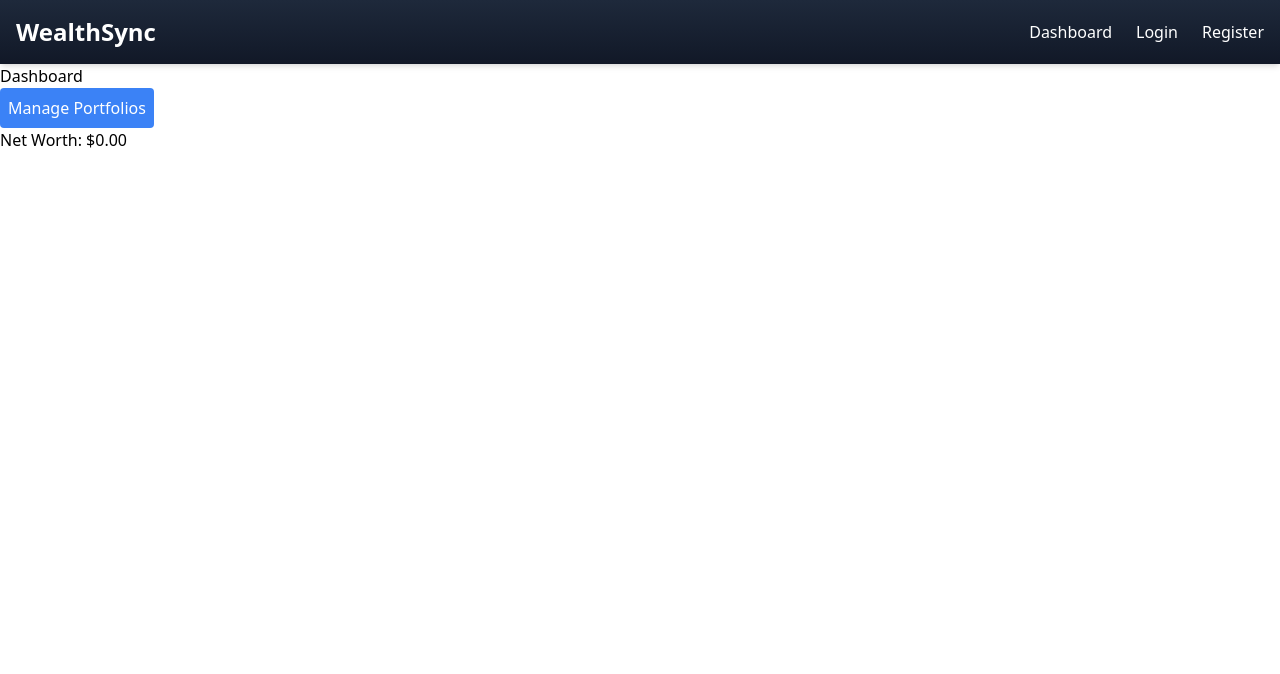
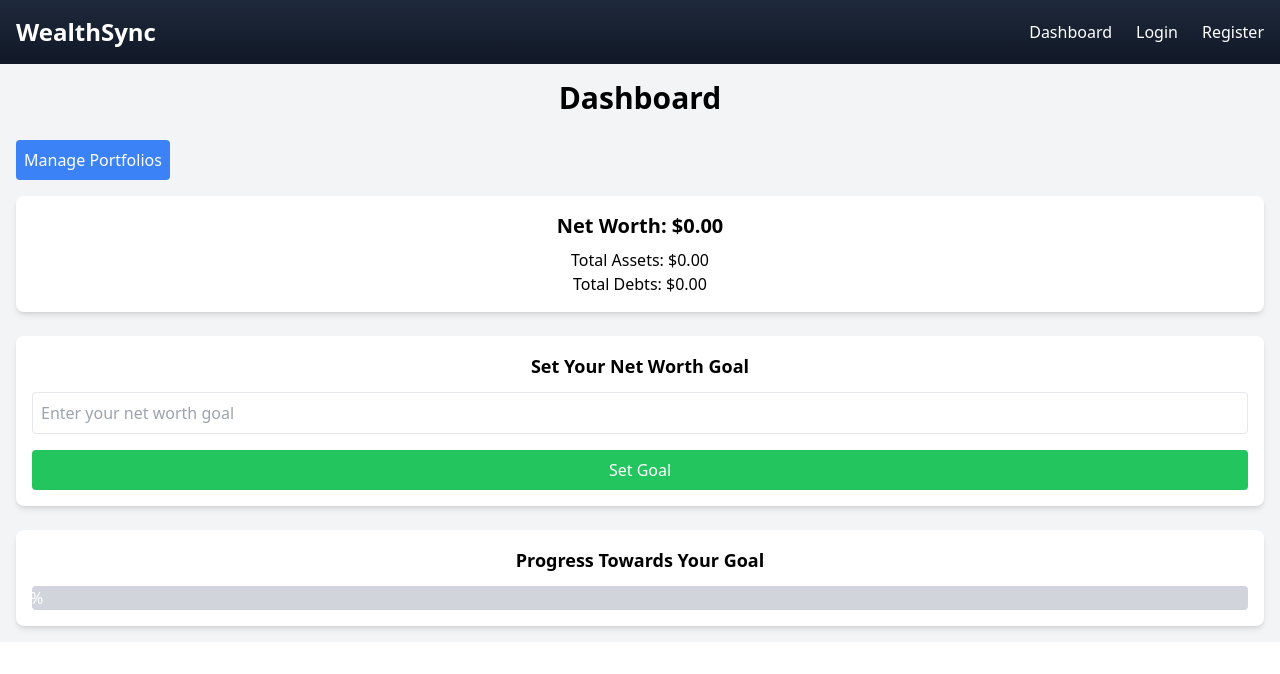
Before and after one commit to Ishyrich88/Capstone, a React (Vite) app in the folder frontend/: page /dashboard in a window 1280 px wide. Shown: the top 674 px of the page. Built offline with nearby package versions, Linux system fonts and the light colour scheme.

Commit message:
functional Dashboard

```diff
--- a/frontend/src/components/Dashboard.jsx
+++ b/frontend/src/components/Dashboard.jsx
@@ -1,54 +1,148 @@
 // src/components/Dashboard.jsx
 
 import React, { useState, useEffect } from 'react';
-import axios from 'axios'; // Add axios for making API calls
+import axios from 'axios';
 import { useNavigate } from 'react-router-dom';
+import { fetchAssets } from '../services/assetService';
+import { fetchDebts } from '../services/debtService';
+import { getUserId } from '../services/utils'; // Import getUserId utility function
 
 const Dashboard = () => {
     const [netWorth, setNetWorth] = useState(0);
+    const [totalAssets, setTotalAssets] = useState(0);
+    const [totalDebts, setTotalDebts] = useState(0);
+    const [goal, setGoal] = useState(0);
+    const [progress, setProgress] = useState(0);
+    const [userId, setUserId] = useState(null); // State for userId
+
     const navigate = useNavigate();
 
-    // Retrieve user data from localStorage
-    const user = JSON.parse(localStorage.getItem('user'));
-    const token = localStorage.getItem('token');
+    // Fetch User ID
+    const fetchUserId = async () => {
+        const storedUserId = getUserId(); // Check if userId is stored in localStorage
+        if (storedUserId) {
+            setUserId(storedUserId);
+            console.log(`User ID retrieved from localStorage: ${storedUserId}`);
+        } else {
+            try {
+                const jwtToken = localStorage.getItem('token');
+                if (!jwtToken) {
+                    console.error('JWT token not found in local storage');
+                    return;
+                }
+
+                // Fetch user information from the backend
+                const response = await axios.get('http://localhost:8080/auth/userinfo', {
+                    headers: { Authorization: `Bearer ${jwtToken}` },
+                });
+                setUserId(response.data.id);
+                console.log('User ID fetched from API:', response.data.id);
+            } catch (error) {
+                console.error('Error fetching user information:', error);
+            }
+        }
+    };
 
     useEffect(() => {
-        // Fetch net worth based on user ID
-        const fetchNetWorth = async () => {
-            if (!user || !user.id) {
-                console.error('User ID not found.');
-                return;
+        fetchUserId();
+    }, []);
+
+    useEffect(() => {
+        if (userId) {
+            // Fetch assets and debts and calculate net worth
+            fetchUserData(userId);
+        } else {
+            console.error('User ID not found. Data fetching will not be performed.');
+        }
+    }, [userId]);
+
+    // Fetch assets and debts data for the user
+    const fetchUserData = async (userId) => {
+        try {
+            const assets = await fetchAssets(userId);
+            const debts = await fetchDebts(userId);
+
+            // Calculate total assets and total debts
+            const totalAssetsValue = assets.reduce((sum, asset) => sum + asset.value, 0);
+            const totalDebtsValue = debts.reduce((sum, debt) => sum + debt.amount, 0);
+
+            // Calculate net worth
+            const calculatedNetWorth = totalAssetsValue - totalDebtsValue;
+
+            setTotalAssets(totalAssetsValue);
+            setTotalDebts(totalDebtsValue);
+            setNetWorth(calculatedNetWorth);
+
+            // Calculate progress towards goal
+            if (goal > 0) {
+                const progressPercentage = ((calculatedNetWorth / goal) * 100).toFixed(2);
+                setProgress(Math.min(progressPercentage, 100)); // Limit progress to 100%
             }
+        } catch (error) {
+            console.error('Error fetching user data:', error);
+        }
+    };
 
-            try {
-                const response = await axios.get(`http://localhost:8080/api/networth/${user.id}`, {
-                    headers: {
-                        Authorization: `Bearer ${token}`,
-                    },
-                });
-
-                // Assuming the response has the net worth value in a field named `netWorth`
-                setNetWorth(response.data.netWorth);
-            } catch (error) {
-                console.error('Error fetching net worth:', error);
-            }
-        };
-
-        fetchNetWorth();
-    }, [user, token]);
+    // Handle setting a new goal
+    const handleSetGoal = (e) => {
+        e.preventDefault();
+        if (goal > 0) {
+            const progressPercentage = ((netWorth / goal) * 100).toFixed(2);
+            setProgress(Math.min(progressPercentage, 100)); // Limit progress to 100%
+        }
+    };
 
     const handlePortfolioNavigation = () => {
-        navigate('/portfolioManagement'); // Redirect to the Portfolio Management page
+        navigate('/portfolioManagement');
     };
 
     return (
-        <div className="dashboard">
-            <h1>Dashboard</h1>
-            <button onClick={handlePortfolioNavigation} className="bg-blue-500 text-white p-2 rounded">
+        <div className="dashboard container mx-auto p-4 bg-gray-100">
+            <h1 className="text-3xl font-bold mb-6 text-center">Dashboard</h1>
+            <button onClick={handlePortfolioNavigation} className="bg-blue-500 text-white p-2 rounded mb-4">
                 Manage Portfolios
             </button>
-            <div className="net-worth-display">
-                <h2>Net Worth: ${netWorth.toFixed(2)}</h2>
+
+            {/* Net Worth Display */}
+            <div className="net-worth-display mb-6 p-4 bg-white rounded-lg shadow-md text-center">
+                <h2 className="text-xl font-semibold mb-2">Net Worth: ${netWorth.toFixed(2)}</h2>
+                <p>Total Assets: ${totalAssets.toFixed(2)}</p>
+                <p>Total Debts: ${totalDebts.toFixed(2)}</p>
+            </div>
+
+            {/* Set Net Worth Goal */}
+            <div className="set-goal mb-6 p-4 bg-white rounded-lg shadow-md text-center">
+                <h3 className="text-lg font-semibold mb-3">Set Your Net Worth Goal</h3>
+                <form onSubmit={handleSetGoal}>
+                    <input
+                        type="number"
+                        placeholder="Enter your net worth goal"
+                        value={goal || ''}
+                        onChange={(e) => setGoal(parseFloat(e.target.value))}
+                        className="p-2 border w-full mb-4 rounded"
+                    />
+                    <button type="submit" className="bg-green-500 text-white p-2 rounded w-full">
+                        Set Goal
+                    </button>
+                </form>
+            </div>
+
+            {/* Progress Bar */}
+            <div className="progress-bar-container p-4 bg-white rounded-lg shadow-md text-center">
+                <h3 className="text-lg font-semibold mb-3">Progress Towards Your Goal</h3>
+                <div className="progress-bar w-full bg-gray-300 rounded h-6">
+                    <div
+                        className="bg-green-500 h-6 rounded text-white flex items-center justify-center"
+                        style={{ width: `${progress}%` }}
+                    >
+                        {progress > 0 ? `${progress}%` : '0%'}
+                    </div>
+                </div>
+                {goal > 0 && (
+                    <p className="mt-2">
+                        You have achieved {progress}% of your goal. Keep going!
+                    </p>
+                )}
             </div>
         </div>
     );
--- /dev/null
+++ b/frontend/src/services/utils.js
@@ -0,0 +1,6 @@
+// src/services/utils.js
+
+export const getUserId = () => {
+    const user = JSON.parse(localStorage.getItem('user'));
+    return user ? user.id : null;
+};
```
